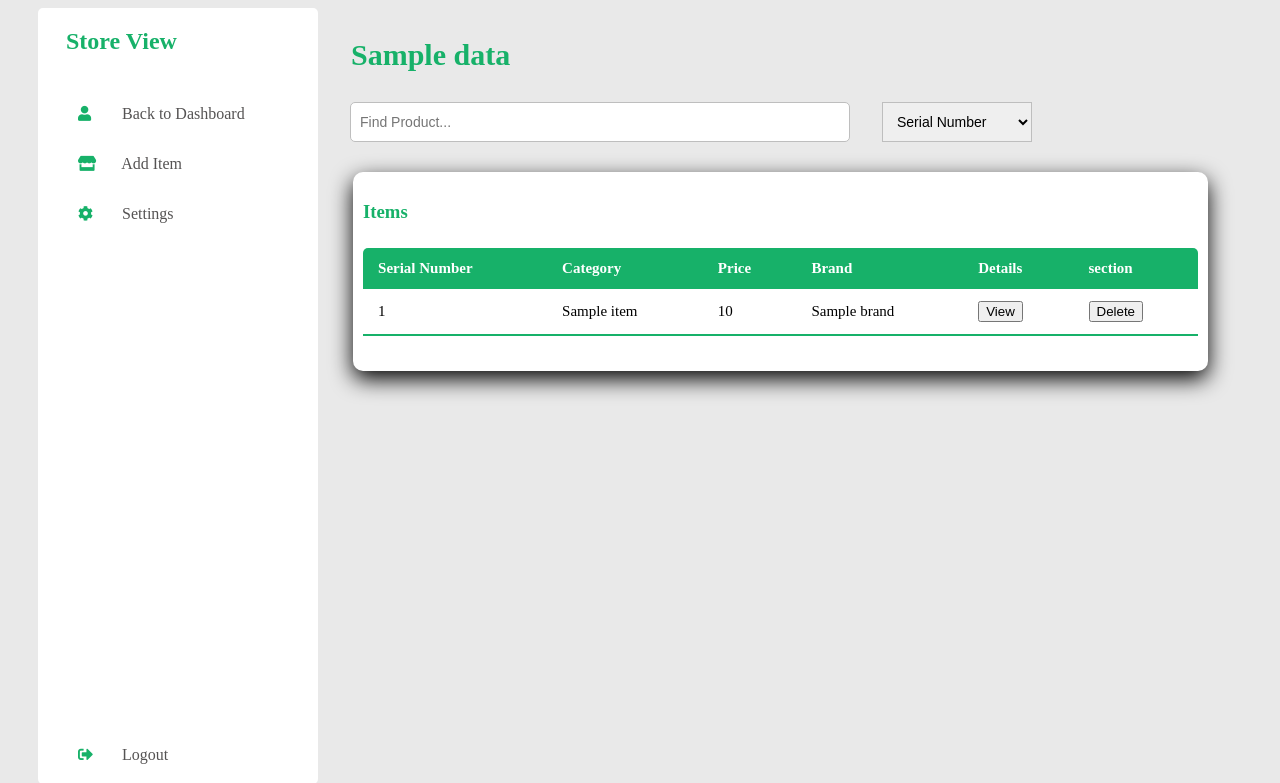
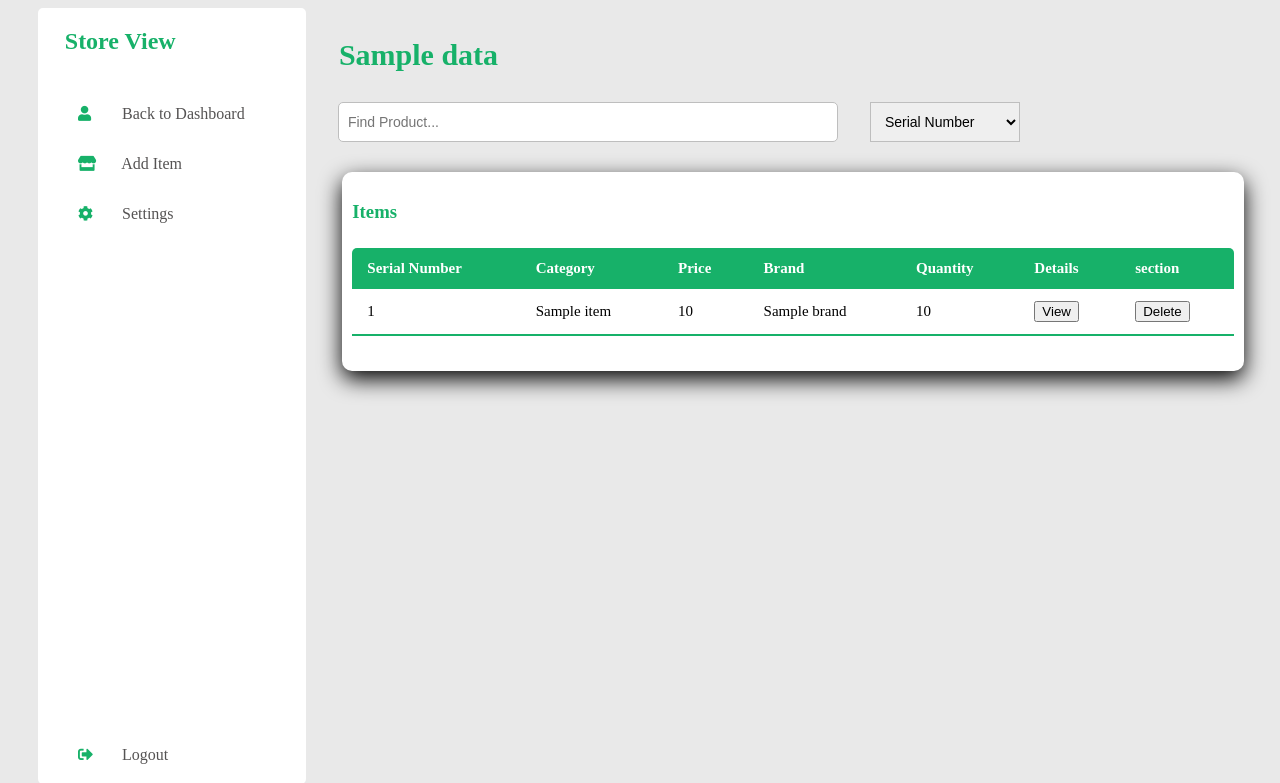
Before and after one commit to miguealejandrojf/Storefront, a Flask app: template templates/store.html in a window 1280 px wide. Shown: the top 783 px of the page. Run offline with Flask 3, Linux system fonts and the light colour scheme; the template is opened without the code that fills it: most values are stand-ins (such as "Sample title", 1, 10 or a date in 2020); parts of the project's set-up code (start-up, migrations or seed data) failed here and were passed over.

Commit message:
Added quajtity to items

```diff
--- a/api/model/item.py
+++ b/api/model/item.py
@@ -1,5 +1,5 @@
 class Item():
-    def __init__(self, id, store_id, name, detail, brand, price, image_url):
+    def __init__(self, id, store_id, name, detail, brand, price, image_url, quantity):
         self.id = id
         self.store_id = store_id
         self.name = name
@@ -7,3 +7,4 @@ class Item():
         self.brand = brand
         self.price = price
         self.image_url = image_url
+        self.quantity = quantity
--- a/api/route/item.py
+++ b/api/route/item.py
@@ -15,7 +15,8 @@ def item():
         item_brand = item_data.get("brand")
         item_price = item_data.get("price")
         item_imageurl = item_data.get("image_url")
-        return create_item(item_storeid, item_name, item_detail, item_brand, item_price, item_imageurl)
+        item_quantity = item_data.get("quantity")
+        return create_item(item_storeid, item_name, item_detail, item_brand, item_price, item_imageurl, item_quantity)
 
     elif request.method == "DELETE":
         item_id = request.args.get("item_id")
@@ -38,4 +39,5 @@ def decodeItem(item_data) -> Item:
     item_brand = item_data["brand"]
     item_price = item_data["price"]
     item_image = item_data["image_url"]
-    return Item(item_id, store_id, item_name, item_detail, item_brand, item_price, item_image)
+    item_quantity = item_data["quantity"]
+    return Item(item_id, store_id, item_name, item_detail, item_brand, item_price, item_image, item_quantity)
--- a/api/services/database.py
+++ b/api/services/database.py
@@ -29,8 +29,8 @@ def get_store(name=None, user_id=None, store_id=None):
 def get_stores(user_id):
     return parse_json(client.database["store"].find({"user_id": user_id}))
 
-def create_item(store_id, name, detail, brand, price, image_url):
-    client.database["item"].insert_one({"store_id": store_id, "name": name, "detail": detail, "brand": brand, "price": price, "image_url": image_url})
+def create_item(store_id, name, detail, brand, price, image_url, quantity):
+    client.database["item"].insert_one({"store_id": store_id, "name": name, "detail": detail, "brand": brand, "price": price, "image_url": image_url, "quantity": quantity})
     item = get_item(store_id=store_id, name=name)
     return item
 
--- a/templates/product.html
+++ b/templates/product.html
@@ -35,7 +35,7 @@
 
             <div class="col-2 col-details">
                     <!--There should be a dinamic variable here to display the number of tshirts of that model and size-->
-                    <h3>Number of Items: ** </h3>
+                    <h3>Number of Items: {{ data.quantity }} </h3>
                     <h2>${{data.price}}</h2>
                     <h3>Product Details</h3>
                     <p>{{ data.detail }}</p>
--- a/templates/store.html
+++ b/templates/store.html
@@ -49,6 +49,7 @@
                     <option>Category</option>
                     <option>Price</option>
                     <option>Brand</option>
+                    <option>Quantity</option>
                 </select>
             </div>
 
@@ -62,6 +63,7 @@
                                 <th>Category</th>
                                 <th>Price</th>
                                 <th>Brand</th>
+                                <th>Quantity</th>
                                 <th>Details</th>
                                 <th>section</th>
                             </tr>
@@ -74,6 +76,7 @@
                                 <td>{{ item.name }}</td>
                                 <td>{{ item.price }}</td>
                                 <td>{{ item.brand }}</td>
+                                <td>{{  item.quantity }}</td>
                                 <td><button onclick="detailItem('{{item.id}}')">View</button></td>
                                 <td><button onclick="deleteItem('{{item.id}}')">Delete</button></td>
                             </tr>
@@ -101,6 +104,9 @@
 
             <label for="price"><b>Price</b></label>
             <input type="text" placeholder="Enter price" id="price" name="price" required>
+
+            <label for="quantity"><b>Quantity</b></label>
+            <input type="text" placeholder="Enter quantity" id="quantity" name="quantity" required>
 
             <label for="image"><b>Image URL</b></label>
             <input type="text" placeholder="Enter image url" id="image" name="image" required>
@@ -169,6 +175,7 @@
                 const brand = document.getElementById('brand').value;
                 const price = document.getElementById('price').value;
                 const image = document.getElementById('image').value;
+                const quantity = document.getElementById('quantity').value;
                 const store_id = document.getElementById('store_id').value;
 
                 // Create data object
@@ -177,6 +184,7 @@
                     "detail": detail,
                     "brand": brand,
                     "price": price,
+                    "quantity": quantity,
                     "image_url": image,
                     "store_id": store_id
                 };
@@ -208,6 +216,7 @@
                 inputMap.set("Category", 1);
                 inputMap.set("Price", 2);
                 inputMap.set("Brand", 3);
+                inputMap.set("Quantity", 4)
 
                 for (i = 0; i < tr.length; i++) {
                     var td = tr[i].getElementsByTagName("td")[inputMap.get(inputType)].innerText;
```
